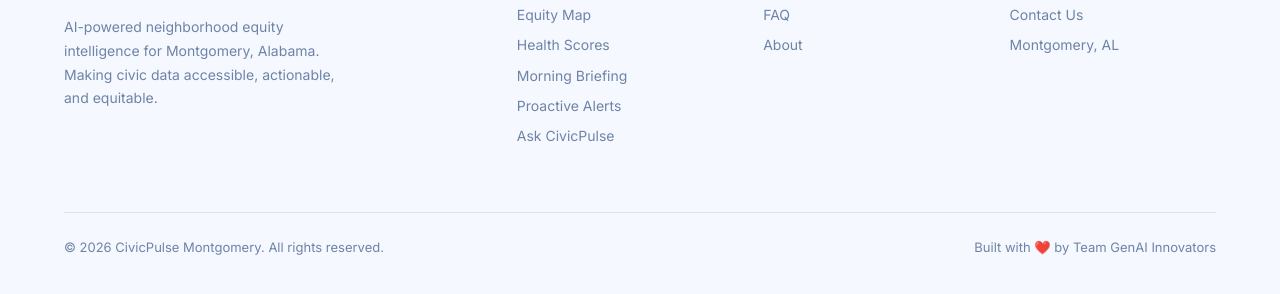
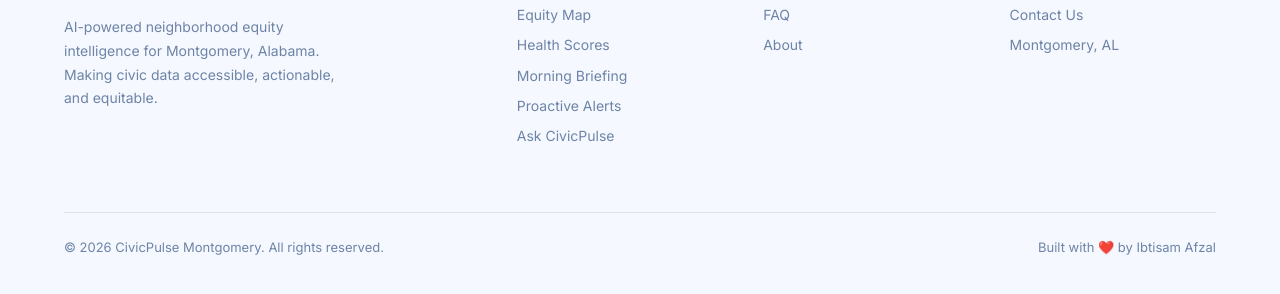
Before and after one commit to ibtisamafzal/CivicPulse, a website: page public/index.html in a window 1280 px wide. Shown: the part 994-1288 px from the top of the page. Drawn offline with nearby package versions, Linux system fonts and the light colour scheme.

Commit message:
Minor Update

```diff
--- a/public/index.html
+++ b/public/index.html
@@ -357,7 +357,7 @@
         </div>
         <div class="footer__bottom">
           <span>&copy; 2026 CivicPulse Montgomery. All rights reserved.</span>
-          <span>Built with ❤️ by Team GenAI Innovators</span>
+          <span>Built with ❤️ by Ibtisam Afzal</span>
         </div>
       </div>
     </footer>
```
